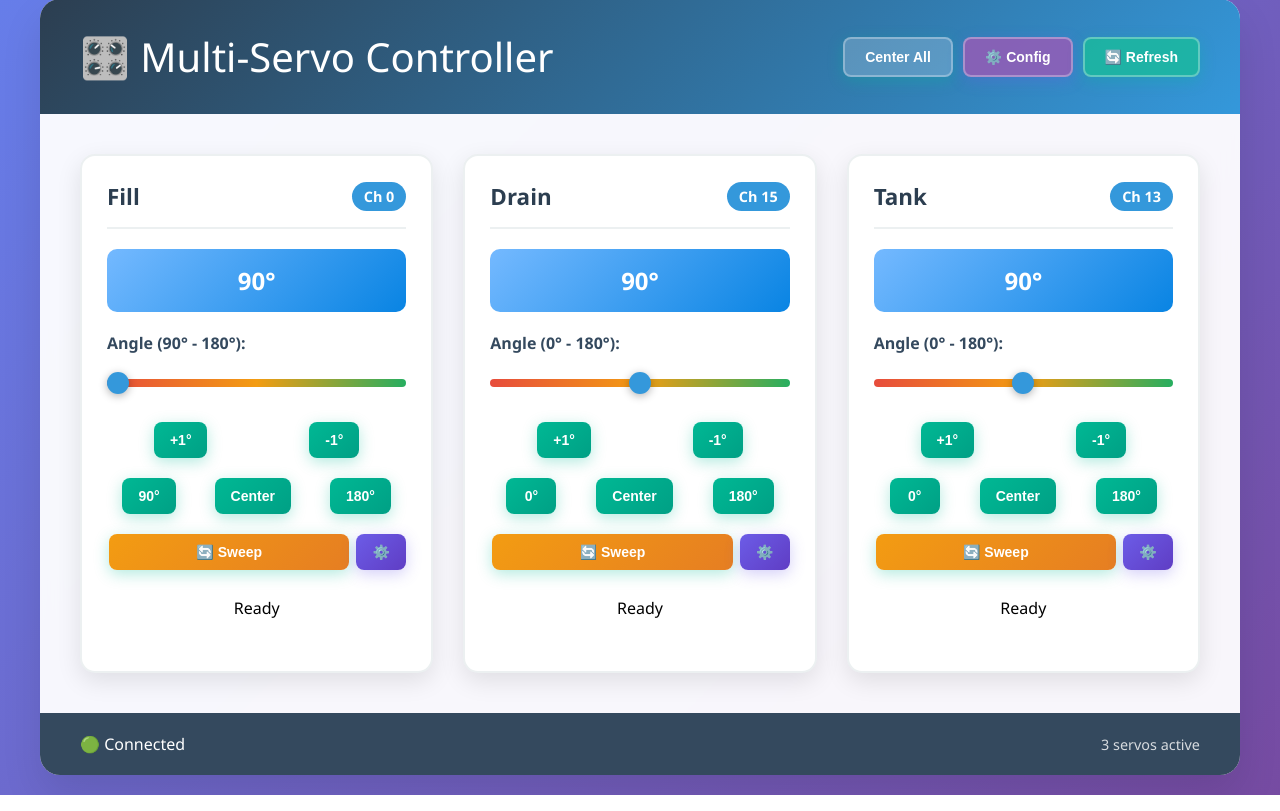
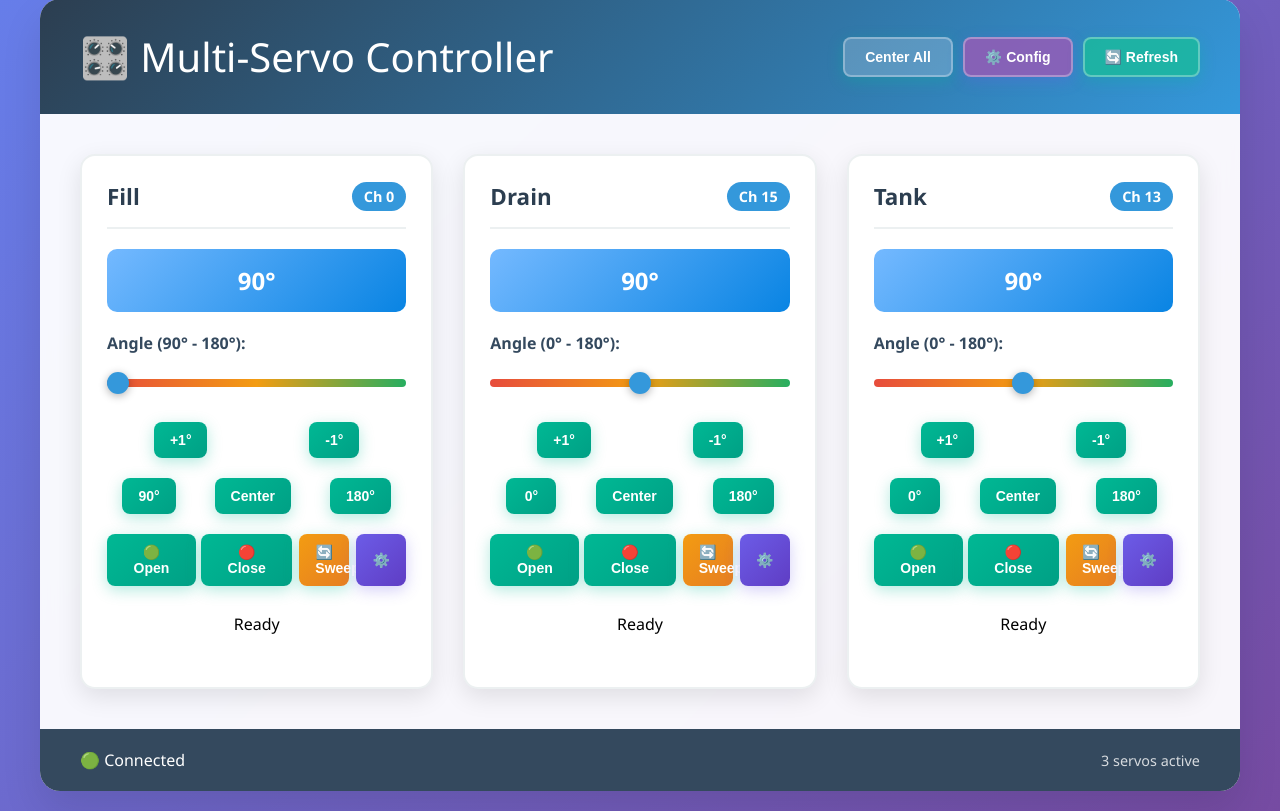
Before and after one commit to XSRT-Code-Repository/raspberry-pi-control-panel, a Flask app: page / in a window 1280 px wide. Shown: the part 21-832 px from the top of the page. Run offline with Flask 3, Linux system fonts and the light colour scheme.

Commit message:
Feat: Add open and close angle settings for servos

```diff
--- a/backend/servo_controller.py
+++ b/backend/servo_controller.py
@@ -88,7 +88,7 @@ class MultiServoController:
         return self.initialized and self.pca is not None
 
     def get_servo_list(self):
-        """Get list of all configured servos"""
+        """Get list of all configured servos, including open/close angles if present"""
         return [
             {
                 'id': servo_id,
@@ -97,10 +97,27 @@ class MultiServoController:
                 'enabled': config.get('enabled', False),
                 'current_position': self.servos.get(servo_id, {}).get('current_position', config['default_angle']),
                 'min_angle': config['min_angle'],
-                'max_angle': config['max_angle']
+                'max_angle': config['max_angle'],
+                'open_angle': config.get('open_angle', config['max_angle']),
+                'close_angle': config.get('close_angle', config['min_angle'])
             }
             for servo_id, config in self.servo_configs.items()
         ]
+    def open_servo(self, servo_id):
+        """Move servo to its open position (open_angle or max_angle)"""
+        config = self.servo_configs.get(servo_id)
+        if not config:
+            return False, "Servo not found"
+        angle = config.get('open_angle', config['max_angle'])
+        return self.set_angle(servo_id, angle)
+
+    def close_servo(self, servo_id):
+        """Move servo to its close position (close_angle or min_angle)"""
+        config = self.servo_configs.get(servo_id)
+        if not config:
+            return False, "Servo not found"
+        angle = config.get('close_angle', config['min_angle'])
+        return self.set_angle(servo_id, angle)
 
     def _set_servo_pulse(self, channel, pulse_us):
         """Set servo pulse width in microseconds"""
--- a/frontend/static/ServoCard.js
+++ b/frontend/static/ServoCard.js
@@ -36,6 +36,42 @@ function setServoAngle(servoId, angle, updateSlider = true) {
     .catch(error => {
         setServoStatus(servoId, 'Connection error', 'error');
         console.error('Error:', error);
+    });
+}
+
+/**
+ * Sweep a specific servo
+ */
+function sweepServo(servoId) {
+    if (isAnyServoMoving) {
+        setServoStatus(servoId, 'Please wait for current movement', 'error');
+        return;
+    }
+
+    isAnyServoMoving = true;
+    setServoStatus(servoId, 'Sweeping...', 'default');
+
+    fetch(`/api/servos/${servoId}/sweep`, {
+        method: 'POST',
+        headers: {'Content-Type': 'application/json'},
+        body: JSON.stringify({step: 15, delay: 0.05})
+    })
+    .then(response => response.json())
+    .then(data => {
+        if (data.success) {
+            setServoStatus(servoId, 'Sweep complete', 'success');
+            // Update position after sweep
+            setTimeout(() => updateServoPosition(servoId), 500);
+        } else {
+            setServoStatus(servoId, 'Sweep failed: ' + data.message, 'error');
+        }
+    })
+    .catch(error => {
+        setServoStatus(servoId, 'Sweep error', 'error');
+        console.error('Sweep error:', error);
+    })
+    .finally(() => {
+        isAnyServoMoving = false;
     });
 }
 
@@ -106,6 +142,8 @@ function createServoCard(servo) {
         </div>
 
         <div class="servo-actions">
+            <button onclick="setServoAngle('${servo.id}', ${servo.open_angle})" ${!servo.enabled ? 'disabled' : ''} title="Open Valve">🟢 Open</button>
+            <button onclick="setServoAngle('${servo.id}', ${servo.close_angle})" ${!servo.enabled ? 'disabled' : ''} title="Close Valve">🔴 Close</button>
             <button class="sweep-btn" onclick="sweepServo('${servo.id}')" ${!servo.enabled ? 'disabled' : ''}>🔄 Sweep</button>
             <button class="secondary" onclick="openEditModal('${servo.id}')" title="Edit Configuration">⚙️</button>
         </div>
--- /dev/null
+++ b/frontend/static/ServoEdit.js
@@ -0,0 +1,66 @@
+/**
+ * Open edit modal for servo
+ */
+function openEditModal(servoId) {
+    const servo = servos[servoId];
+    if (!servo) return;
+    // Populate form
+    document.getElementById('edit-servo-id').value = servoId;
+    document.getElementById('edit-servo-name').value = servo.name;
+    document.getElementById('edit-servo-channel').value = servo.channel;
+    document.getElementById('edit-servo-min-angle').value = servo.min_angle;
+    document.getElementById('edit-servo-max-angle').value = servo.max_angle;
+    document.getElementById('edit-servo-min-pulse').value = servo.min_pulse_us || 500;
+    document.getElementById('edit-servo-max-pulse').value = servo.max_pulse_us || 2500;
+    document.getElementById('edit-servo-default').value = servo.default_angle || 90;
+    document.getElementById('edit-servo-enabled').checked = servo.enabled;
+    document.getElementById('edit-servo-open-angle').value = servo.open_angle;
+    document.getElementById('edit-servo-close-angle').value = servo.close_angle;
+    // Show modal
+    document.getElementById('edit-modal').classList.remove('hidden');
+}
+
+/**
+ * Close edit modal
+ */
+function closeEditModal() {
+    document.getElementById('edit-modal').classList.add('hidden');
+}
+
+/**
+ * Save servo edit
+ */
+function saveServoEdit() {
+    const servoId = document.getElementById('edit-servo-id').value;
+    const updatedConfig = {
+        name: document.getElementById('edit-servo-name').value,
+        channel: parseInt(document.getElementById('edit-servo-channel').value),
+        min_angle: parseInt(document.getElementById('edit-servo-min-angle').value),
+        max_angle: parseInt(document.getElementById('edit-servo-max-angle').value),
+        min_pulse_us: parseInt(document.getElementById('edit-servo-min-pulse').value),
+        max_pulse_us: parseInt(document.getElementById('edit-servo-max-pulse').value),
+        default_angle: parseInt(document.getElementById('edit-servo-default').value),
+        enabled: document.getElementById('edit-servo-enabled').checked,
+        open_angle: parseInt(document.getElementById('edit-servo-open-angle').value),
+        close_angle: parseInt(document.getElementById('edit-servo-close-angle').value)
+    };
+    fetch(`/api/servos/${servoId}`, {
+        method: 'PUT',
+        headers: {'Content-Type': 'application/json'},
+        body: JSON.stringify(updatedConfig)
+    })
+    .then(response => response.json())
+    .then(data => {
+        if (data.success) {
+            showGlobalStatus('Servo updated successfully', 'success');
+            closeEditModal();
+            loadServos(); // Reload to show changes
+        } else {
+            showGlobalStatus('Failed to update servo: ' + data.message, 'error');
+        }
+    })
+    .catch(error => {
+        showGlobalStatus('Update servo error', 'error');
+        console.error('Update servo error:', error);
+    });
+}
--- a/frontend/templates/index.html
+++ b/frontend/templates/index.html
@@ -150,6 +150,16 @@
                         </label>
                     </div>
                 </div>
+                <div class="form-row">
+                    <div class="form-group">
+                        <label for="edit-servo-open-angle">Open Angle:</label>
+                        <input type="number" id="edit-servo-open-angle" min="0" max="180">
+                    </div>
+                    <div class="form-group">
+                        <label for="edit-servo-close-angle">Close Angle:</label>
+                        <input type="number" id="edit-servo-close-angle" min="0" max="180">
+                    </div>
+                </div>
 
                 <div class="modal-actions">
                     <button type="button" onclick="closeEditModal()" class="cancel-btn">Cancel</button>
@@ -161,5 +171,6 @@
 
     <script src="static/ServoCard.js"></script>
     <script src="static/script.js"></script>
+    <script src="static/ServoEdit.js"></script>
 </body>
 </html>
--- a/servo_configs.json
+++ b/servo_configs.json
@@ -7,6 +7,8 @@
         "min_pulse_us": 500,
         "max_pulse_us": 2500,
         "default_angle": 90,
+        "close_angle": 90,
+        "open_angle": 150,
         "enabled": true
     },
     "servo_1756895997294": {
@@ -17,7 +19,9 @@
         "min_pulse_us": 500,
         "max_pulse_us": 2500,
         "default_angle": 90,
-        "enabled": true
+        "enabled": true,
+        "open_angle": 55,
+        "close_angle": 0
     },
     "servo_1756897604436": {
         "name": "Tank",
```
Also changed, not shown: frontend/static/script.js (+0 -109 lines).
